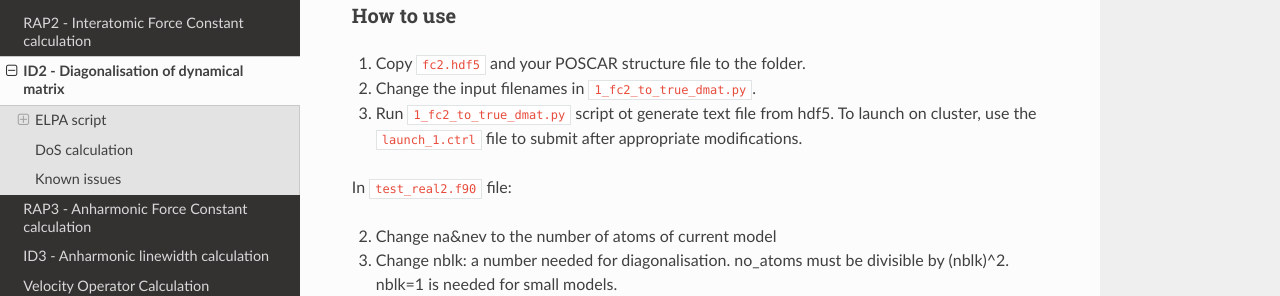
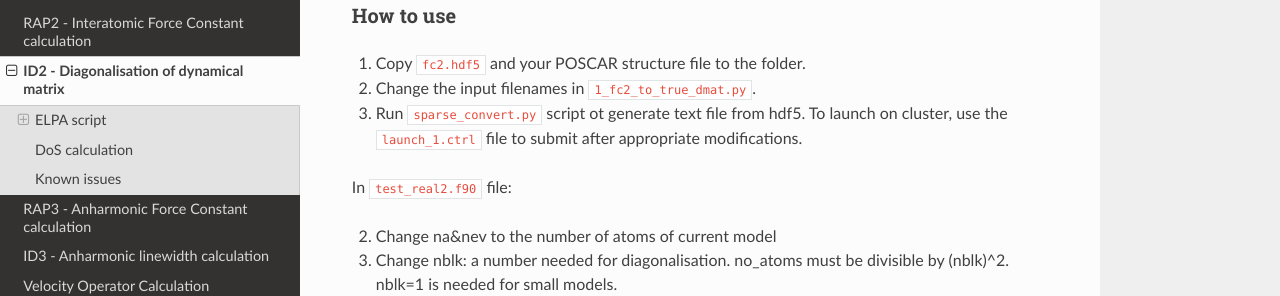
Before and after one commit to bp443/AmorDocs, a Sphinx documentation site: the page built from docs/source/id2.rst, in a window 1280 px wide and 900 px high, scrolled down 404 px. Shown: the part 152-448 px from the top of the window. Built offline with Sphinx 7.4.7 and the Read the Docs theme 2.0.0, drawn with Linux system fonts in a browser that asks for light colours.

Commit message:
Update id2.rst

```diff
--- a/docs/source/id2.rst
+++ b/docs/source/id2.rst
@@ -24,7 +24,7 @@ How to use
 1. Copy ``fc2.hdf5`` and your POSCAR structure file to the folder.
 
 2. Change the input filenames in ``1_fc2_to_true_dmat.py``.
-3. Run ``1_fc2_to_true_dmat.py`` script ot generate text file from hdf5. To launch on cluster, use the ``launch_1.ctrl`` file to submit after appropriate modifications.
+3. Run ``sparse_convert.py`` script ot generate text file from hdf5. To launch on cluster, use the ``launch_1.ctrl`` file to submit after appropriate modifications.
 
 In ``test_real2.f90`` file:
 
```
